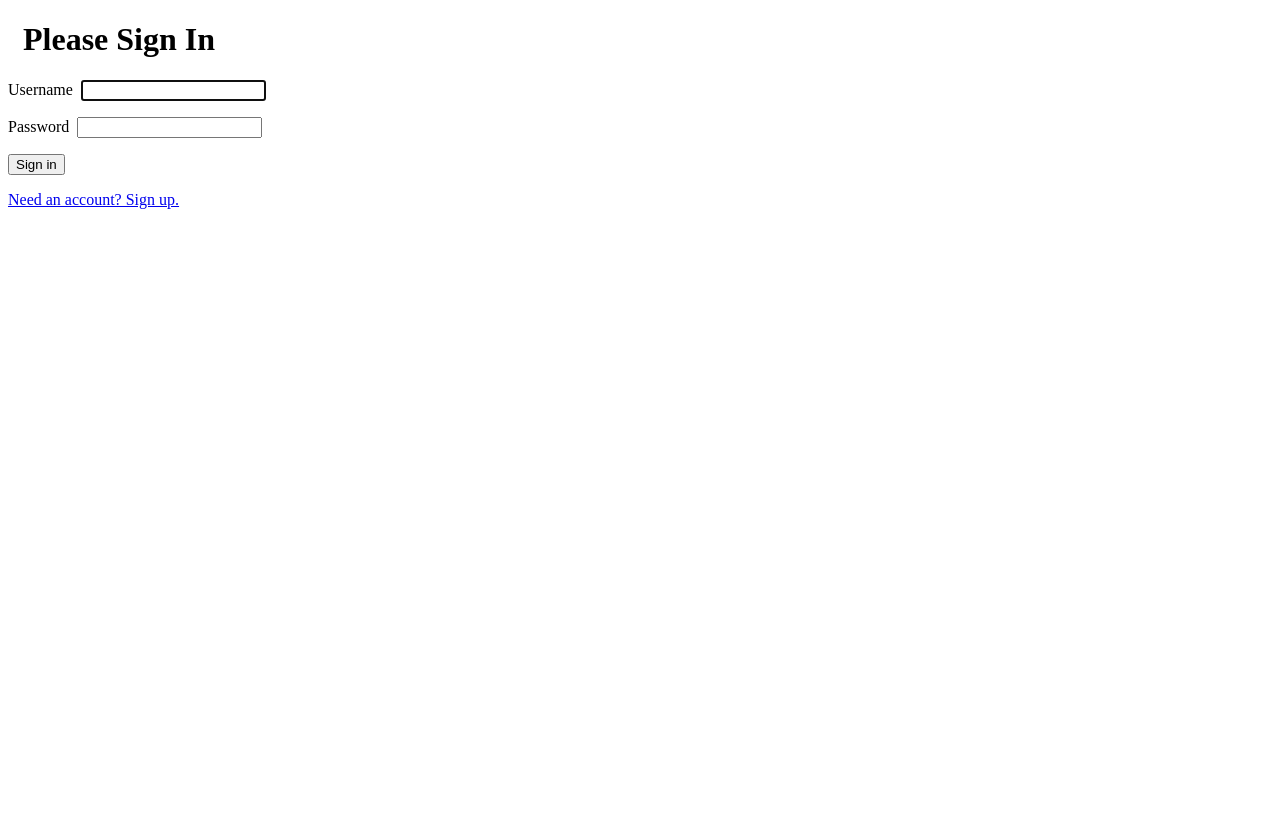
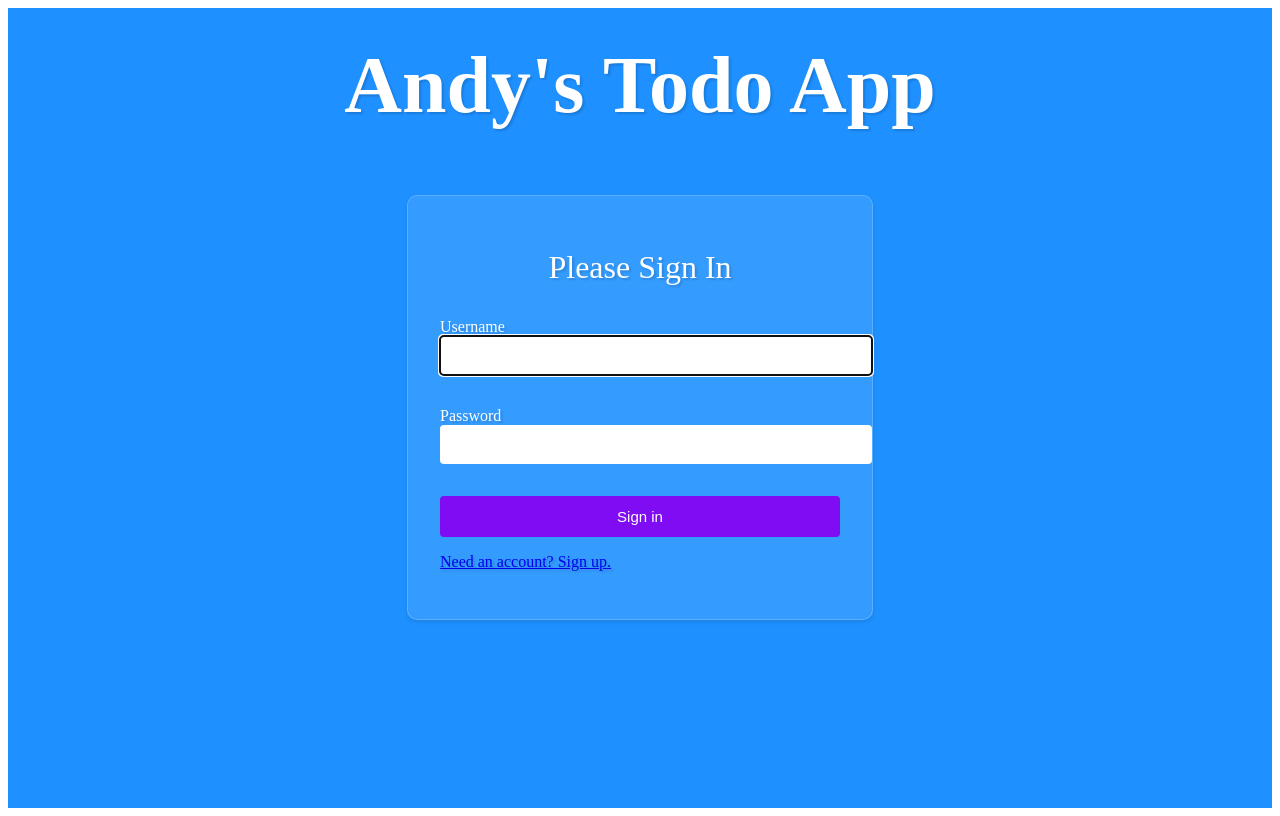
Before and after one commit to AndrewClements257/Todo-Application, a Vue app in the folder vue/: page /login in a window 1280 px wide. Built offline with nearby package versions, Linux system fonts and the light colour scheme; the HTML template or start-up script is replaced by a standard one.

Commit message:
Began work on the user page and the login screen.

```diff
--- a/vue/src/App.vue
+++ b/vue/src/App.vue
@@ -9,3 +9,12 @@
     <router-view />
   </div>
 </template>
+
+<style scoped>
+#app {
+  background-color: dodgerblue;
+  background-size: cover;
+  /* font-family: Montserrat; */
+  min-height: 100vh;
+}
+</style>
--- a/vue/src/components/Sidebar.vue
+++ b/vue/src/components/Sidebar.vue
@@ -2,7 +2,7 @@
   <section class="sidebar">
     <div class="user-info">
         <img src="https://fastly.picsum.photos/id/1011/60/60.jpg?hmac=4II0YyADT2KJxllHkW78APiqvJhLFYqmxdcYgE0_VcQ" class="avatar" />
-        <h1>Andrew Clements</h1>
+        <router-link v-bind:to="{ name: 'profile' }" v-if="$store.state.token != ''">Andrew Clements</router-link>
     </div>
     <ul>
         <li v-for="list in todoLists" :key="list.list_id" @click="setTodos(list.list_ID), setCurrentList(list.list_ID), getCompleted(list.list_ID)"> {{ list.name }}
@@ -146,6 +146,14 @@ export default {
         margin: 0px 0px 10px 15px;
     }
 
+    .link>a,a:visited {
+        color: white;
+    }
+
+    .link>a:hover {
+        color: rgb(203, 194, 252);
+    }
+
     .user-info {
         display: flex;
         justify-content: center;
--- a/vue/src/components/TodoList.vue
+++ b/vue/src/components/TodoList.vue
@@ -130,6 +130,8 @@ computed: {
 <style>
     .todo-list {
         margin-left: 250px;
+        background-color: white;
+        height: 100vh;
     }
 
     .title {
--- a/vue/src/router/index.js
+++ b/vue/src/router/index.js
@@ -4,6 +4,7 @@ import Home from '../views/Home.vue'
 import Login from '../views/Login.vue'
 import Logout from '../views/Logout.vue'
 import Register from '../views/Register.vue'
+import Profile from '../views/Profile.vue'
 import store from '../store/index'
 
 Vue.use(Router)
@@ -25,6 +26,14 @@ const router = new Router({
       path: '/',
       name: 'home',
       component: Home,
+      meta: {
+        requiresAuth: true
+      }
+    },
+    {
+      path: '/',
+      name: 'profile',
+      component: Profile,
       meta: {
         requiresAuth: true
       }
--- a/vue/src/views/Login.vue
+++ b/vue/src/views/Login.vue
@@ -1,7 +1,8 @@
 <template>
   <div id="login">
-    <form @submit.prevent="login">
-      <h1 >Please Sign In</h1>
+    <h1 class="app-name">Andy's Todo App</h1>
+    <form class="login-form" @submit.prevent="login">
+      <h1 class="login-title">Please Sign In</h1>
       <div role="alert" v-if="invalidCredentials">
         Invalid username and password!
       </div>
@@ -10,13 +11,13 @@
       </div>
       <div class="form-input-group">
         <label for="username">Username</label>
-        <input type="text" id="username" v-model="user.username" required autofocus />
+        <input class="login-input" type="text" id="username" v-model="user.username" required autofocus />
       </div>
       <div class="form-input-group">
         <label for="password">Password</label>
-        <input type="password" id="password" v-model="user.password" required />
+        <input class="login-input" type="password" id="password" v-model="user.password" required />
       </div>
-      <button type="submit">Sign in</button>
+      <button class="login-button" type="submit">Sign in</button>
       <p>
       <router-link :to="{ name: 'register' }">Need an account? Sign up.</router-link></p>
     </form>
@@ -67,5 +68,68 @@ export default {
 }
 label {
   margin-right: 0.5rem;
+  font-size: 1em;
+  font-weight: normal;
+  text-align: center;
+  margin-bottom: 32px;
+}
+#login {
+  display: flex;
+  flex-direction: column;
+  justify-content: center;
+  align-items: center;
+  width: 100%;
+}
+
+.login-form {
+  padding: 32px;
+  box-shadow: 0 2px 4px rgba(0, 0, 0, 0.1);
+  max-width: 400px;
+  width: 90%;
+  color: white;
+  text-shadow: 2px 2px 2px rgba(0,0,0,0.14);
+  background: rgba(255, 255, 255, 0.1);
+  border-radius: 10px;
+  backdrop-filter: blur(3px);
+  border: 1px solid rgba(255, 255, 255, 0.2);
+}
+
+.login-title {
+  font-size: 2em;
+  font-weight: 100;
+  text-align: center;
+  margin-bottom: 32px;
+}
+
+.app-name {
+  font-size: 5em;
+  font-weight: 600;
+  text-shadow: 2px 2px 2px rgba(0,0,0,0.14);
+  text-align: center;
+  margin-top: 32px;
+  margin-bottom: 64px;
+  color: white;
+}
+
+.login-input {
+  width: 100%;
+  padding: 12px 16px;
+  margin-bottom: 16px;
+  border: none;
+  border-radius: 4px;
+}
+
+.login-button {
+  width: 100%;
+  padding: 12px 16px;
+  border: none;
+  border-radius: 4px;
+  background-color: #7f0cf2;
+  color: white;
+  font-weight: normal;
+  font-size: 15px;
+}
+.login-button:hover {
+  background-image: linear-gradient(to bottom right, #7f0cf2, dodgerblue);
 }
 </style>
--- /dev/null
+++ b/vue/src/views/Profile.vue
@@ -0,0 +1,47 @@
+<template>
+    <div class="user-profile">
+        <div class="profile-info">
+        <img src="https://fastly.picsum.photos/id/1011/60/60.jpg?hmac=4II0YyADT2KJxllHkW78APiqvJhLFYqmxdcYgE0_VcQ" class="avatar" />
+        <h1>Andrew Clements</h1>
+        <router-link v-bind:to="{ name: 'home' }" v-if="$store.state.token != ''">Home</router-link>
+        </div>
+    </div>
+</template>
+
+<script>
+export default {
+    name: 'profile'
+}
+</script>
+
+<style>
+.user-profile {
+  display: flex;
+  background-color: dodgerblue;
+  flex-direction: column;
+  justify-content: center;
+  align-items: center;
+  width: 100%;
+  height: 100vh;
+}
+
+.profile-info {
+  padding: 32px;
+  box-shadow: 0 2px 4px rgba(0, 0, 0, 0.1);
+  max-width: 400px;
+  width: 90%;
+  text-align: center;
+  color: white;
+  text-shadow: 2px 2px 2px rgba(0,0,0,0.14);
+  background: rgba(255, 255, 255, 0.1);
+  border-radius: 10px;
+  backdrop-filter: blur(3px);
+  border: 1px solid rgba(255, 255, 255, 0.2);
+}
+
+.avatar {
+    border-radius: 100px;
+        width: 200px;
+        padding-right: 5px;
+}
+</style>
```
